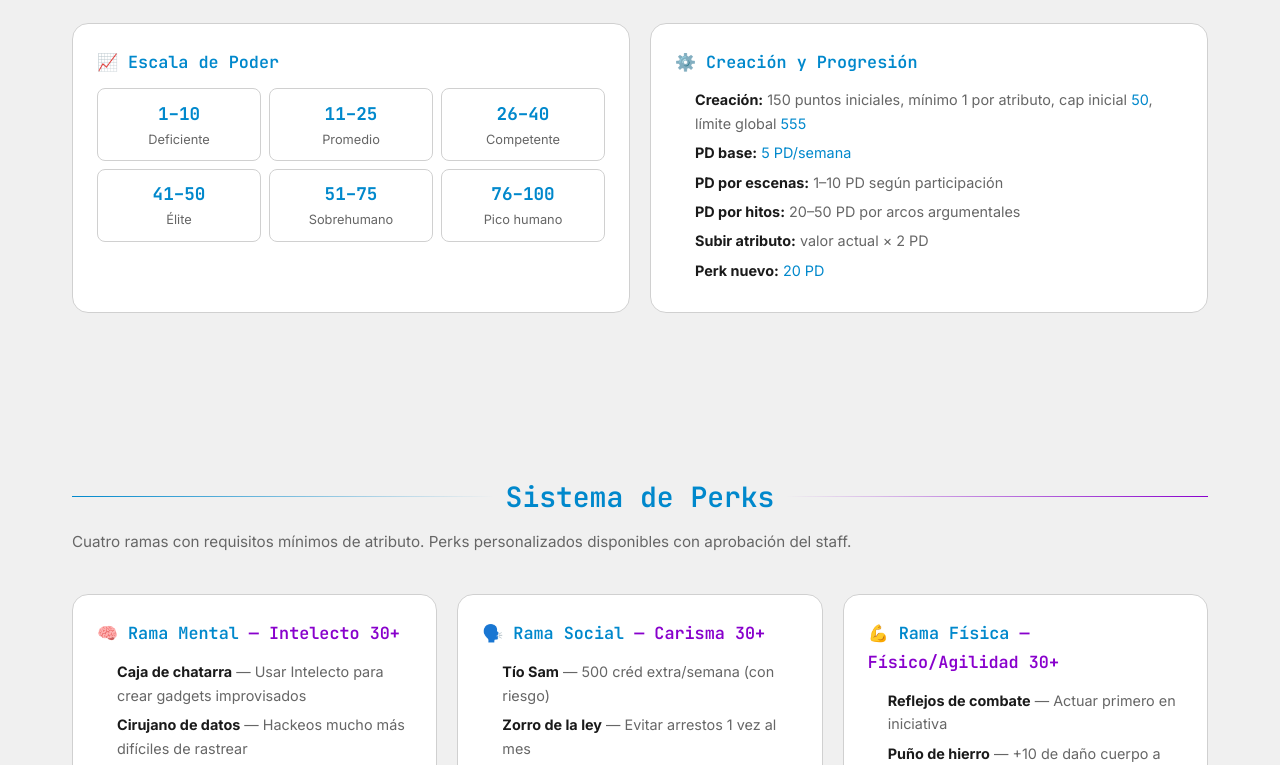
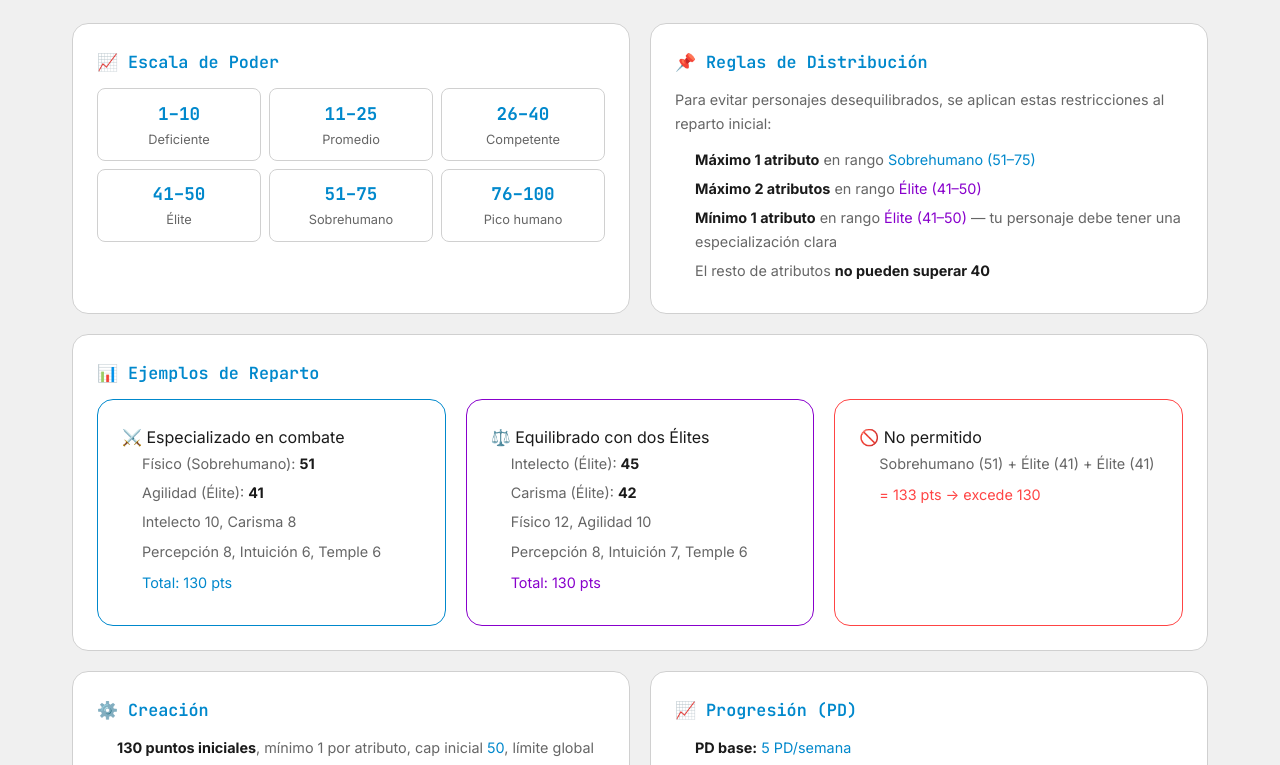
Before and after one commit to Dev-Valis137/last-angel-web, a React (Vite) app: page / in a window 1280 px wide. Shown: the part 5255-6020 px from the top of the page. Built offline with nearby package versions, Linux system fonts and the light colour scheme.

Commit message:
Update attributes: 130 pts, distribution rules, examples

```diff
--- a/index.html
+++ b/index.html
@@ -228,8 +228,8 @@
 
 <!-- ===== 2. ATRIBUTOS ===== -->
 <section id="atributos">
-  <h2>Atributos y Progresión</h2>
-  <p class="section-subtitle">Siete atributos en escala 1–100. 150 puntos iniciales, cap 50, límite global 555.</p>
+  <h2>🧬 Atributos y Progresión</h2>
+  <p class="section-subtitle">Siete atributos en escala 1–100. 130 puntos iniciales, cap 50, límite global 555.</p>
 
   <div class="card" style="margin-bottom:1.5rem">
     <h3>📊 Los 7 Atributos</h3>
@@ -286,9 +286,64 @@
     </div>
 
     <div class="card">
-      <h3>⚙️ Creación y Progresión</h3>
+      <h3>📌 Reglas de Distribución</h3>
+      <p style="margin-bottom:0.75rem;color:var(--text-secondary)">Para evitar personajes desequilibrados, se aplican estas restricciones al reparto inicial:</p>
       <ul>
-        <li><strong>Creación:</strong> 150 puntos iniciales, mínimo 1 por atributo, cap inicial <span class="highlight">50</span>, límite global <span class="highlight">555</span></li>
+        <li><strong>Máximo 1 atributo</strong> en rango <span class="highlight">Sobrehumano (51–75)</span></li>
+        <li><strong>Máximo 2 atributos</strong> en rango <span class="highlight-purple">Élite (41–50)</span></li>
+        <li><strong>Mínimo 1 atributo</strong> en rango <span class="highlight-purple">Élite (41–50)</span> — tu personaje debe tener una especialización clara</li>
+        <li>El resto de atributos <strong>no pueden superar 40</strong></li>
+      </ul>
+    </div>
+  </div>
+
+  <div class="card" style="margin-top:1.25rem">
+    <h3>📊 Ejemplos de Reparto</h3>
+    <div class="grid-3" style="margin-top:0.75rem">
+      <div class="card" style="border-color:var(--accent)">
+        <h4>⚔️ Especializado en combate</h4>
+        <ul>
+          <li>Físico (Sobrehumano): <strong>51</strong></li>
+          <li>Agilidad (Élite): <strong>41</strong></li>
+          <li>Intelecto 10, Carisma 8</li>
+          <li>Percepción 8, Intuición 6, Temple 6</li>
+          <li style="color:var(--accent);margin-top:0.5rem">Total: 130 pts</li>
+        </ul>
+      </div>
+      <div class="card" style="border-color:var(--accent-secondary)">
+        <h4>⚖️ Equilibrado con dos Élites</h4>
+        <ul>
+          <li>Intelecto (Élite): <strong>45</strong></li>
+          <li>Carisma (Élite): <strong>42</strong></li>
+          <li>Físico 12, Agilidad 10</li>
+          <li>Percepción 8, Intuición 7, Temple 6</li>
+          <li style="color:var(--accent-secondary);margin-top:0.5rem">Total: 130 pts</li>
+        </ul>
+      </div>
+      <div class="card" style="border-color:#ff4444">
+        <h4>🚫 No permitido</h4>
+        <ul>
+          <li>Sobrehumano (51) + Élite (41) + Élite (41)</li>
+          <li style="color:#ff4444;margin-top:0.5rem">= 133 pts → excede 130</li>
+        </ul>
+      </div>
+    </div>
+  </div>
+
+  <div class="grid-2" style="margin-top:1.25rem">
+    <div class="card">
+      <h3>⚙️ Creación</h3>
+      <ul>
+        <li><strong>130 puntos iniciales</strong>, mínimo 1 por atributo, cap inicial <span class="highlight">50</span>, límite global <span class="highlight">555</span></li>
+        <li>Máx. 1 atributo sobrehumano (51–75)</li>
+        <li>Entre 1 y 2 atributos élite (41–50)</li>
+        <li>Atributos restantes ≤ 40</li>
+      </ul>
+    </div>
+
+    <div class="card">
+      <h3>📈 Progresión (PD)</h3>
+      <ul>
         <li><strong>PD base:</strong> <span class="highlight">5 PD/semana</span></li>
         <li><strong>PD por escenas:</strong> 1–10 PD según participación</li>
         <li><strong>PD por hitos:</strong> 20–50 PD por arcos argumentales</li>
@@ -450,7 +505,7 @@
       <ul>
         <li>Nombre, alias, edad, género</li>
         <li>Trasfondo, personalidad, virtudes y defectos</li>
-        <li><span class="highlight">150 puntos</span> en atributos (cap <span class="highlight">50</span>)</li>
+        <li><span class="highlight">130 puntos</span> en atributos (cap <span class="highlight">50</span>)</li>
         <li>Máx. <strong>2 perks</strong> iniciales</li>
       </ul>
     </div>
--- a/src/CharacterForm.jsx
+++ b/src/CharacterForm.jsx
@@ -1,6 +1,6 @@
 import { useState } from 'react'
 
-const INITIAL_POINTS = 150
+const INITIAL_POINTS = 130
 const MAX_INITIAL = 50
 const ATTR_NAMES = {
   fisico: 'Físico', agilidad: 'Agilidad', intelecto: 'Intelecto',
@@ -111,6 +111,9 @@ export default function CharacterForm() {
             {remaining >= 0 && <span> — Restantes: <strong style={{ color: 'var(--accent-secondary)' }}>{remaining}</strong></span>}
             {remaining < 0 && <span style={{ color: '#ff4444' }}> — ¡Te pasaste!</span>}
           </p>
+          <p style={{ color: 'var(--text-secondary)', fontSize: '0.82rem', marginBottom: '1rem', padding: '0.75rem', border: '1px solid var(--border)', borderRadius: 'var(--radius)' }}>
+            <strong>Reglas de distribución:</strong> Máx. 1 Sobrehumano (51–75) · Máx. 2 Élite (41–50) · Mín. 1 Élite · El resto ≤ 40
+          </p>
           <div className="stat-grid">
             {Object.entries(ATTR_NAMES).map(([key, label]) => (
               <div key={key} className="stat-item">
```
